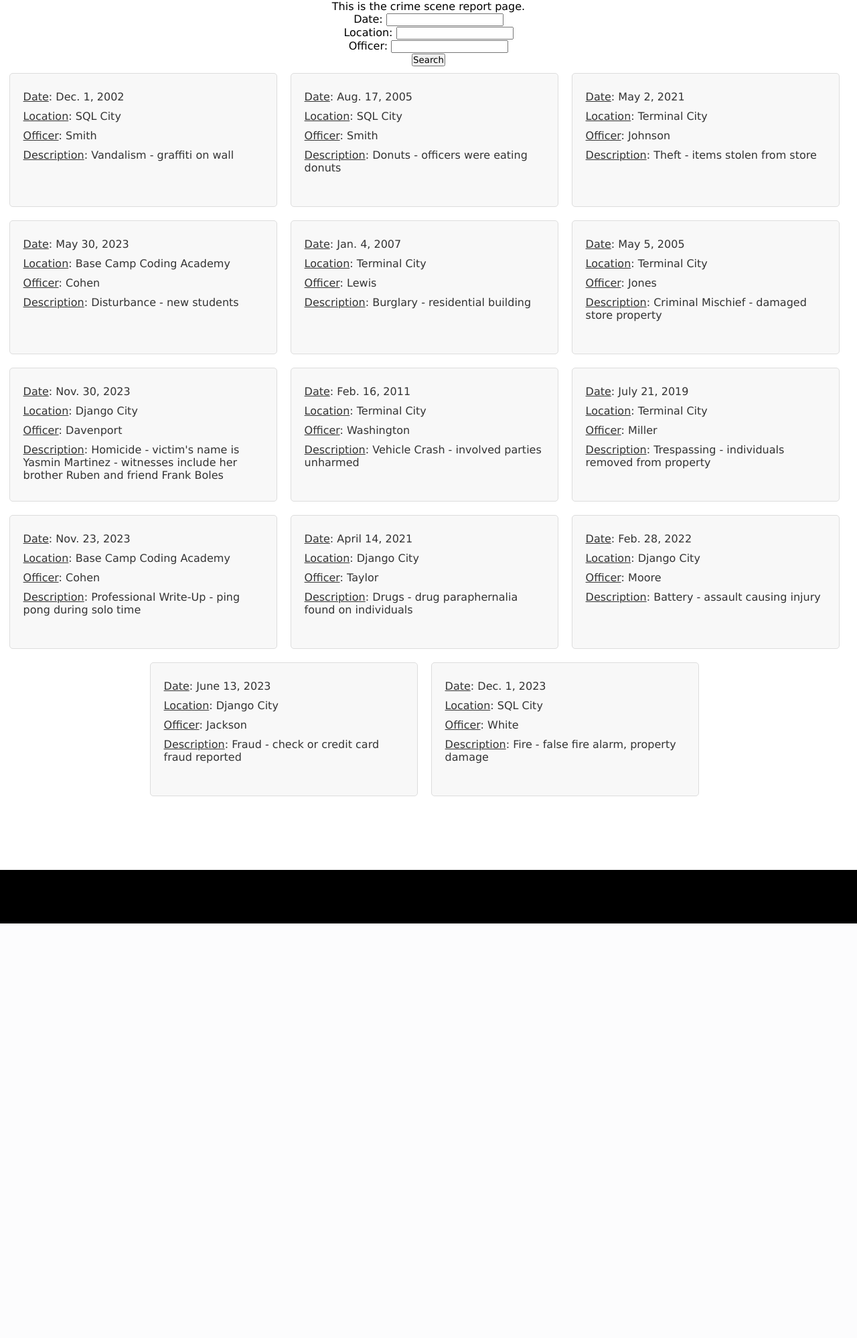
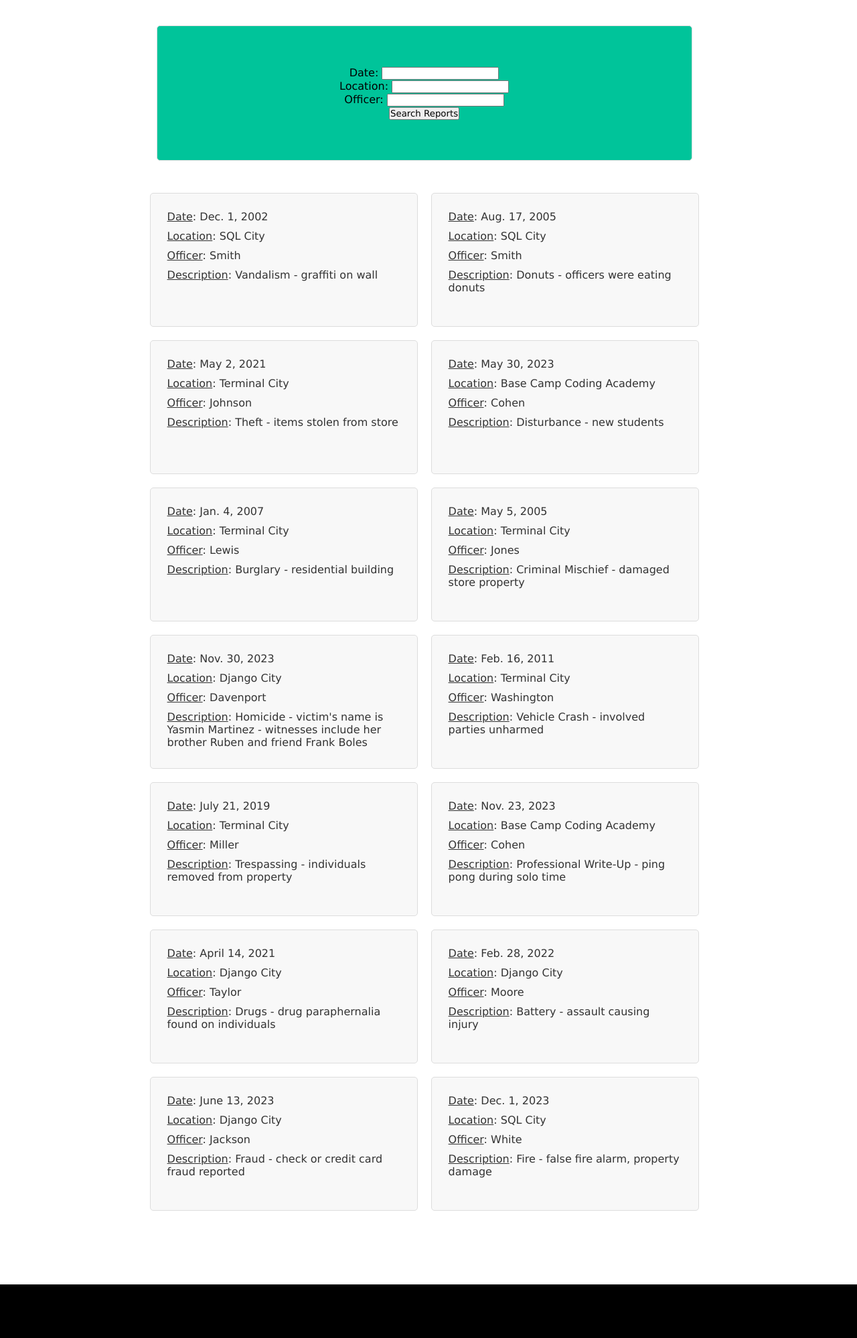
Before and after one commit to aescudero24/unit_project_u5, a Django app: page /report/ in a window 1280 px wide. Shown: the part 99-2097 px from the top of the page at 67% size. Before the commit the page ends 1478 px from the top, so only its background shows below. Run offline with Django 4.2, Linux system fonts and the light colour scheme; data comes from the database, SQL or seed files in the repository; both versions use the stored data as it was after the commit.

Commit message:
stopping point dec. 1, 2023 12:24pm

```diff
--- a/app/forms.py
+++ b/app/forms.py
@@ -7,3 +7,10 @@ class CrimeSceneReportForm(forms.Form):
     date = forms.DateField(required=False)
     location = forms.CharField(required=False)
     officer = forms.CharField(required=False)
+
+
+class SuspectForm(forms.Form):
+    personal_id = forms.IntegerField(required=False)
+    first_name = forms.CharField(required=False)
+    last_name = forms.CharField(required=False)
+    drivers_license_id = forms.IntegerField(required=False)
--- a/app/static/styles.css
+++ b/app/static/styles.css
@@ -46,41 +46,59 @@ body {
 }
 
 .image {
-  height: 150px;
+  height: 300px;
   width: auto;
 }
 
 #main {
   width: 99%;
   display: flex;
-  flex-direction: row;
+  flex-direction: column;
   justify-content: center;
   align-items: center;
   flex-wrap: wrap;
 }
 
-.report {
+#search {
+  margin: 3%;
+  width: 800px;
+  padding: 60px;
+  border: 1px solid #ddd;
+  border-radius: 5px;
+  background: #00c49a;
+}
+
+#data {
+  justify-content: center;
+  align-items: center;
+  width: 99%;
+  display: flex;
+  flex-wrap: wrap;
+  flex-direction: row;
+}
+
+.data {
   flex-direction: column;
-  justify-content: flex-start; /* Align items to the start of the flex container */
-  align-items: flex-start; /* Align items to the start of the flex container */
+  justify-content: flex-start;
+  align-items: flex-start;
   width: 400px;
   height: 200px;
   display: flex;
   text-align: left;
   flex-wrap: wrap;
-  padding: 20px; /* Adjust as needed */
-  margin: 10px; /* Adjust as needed */
-  background-color: #f8f8f8; /* Light gray or your preferred color */
-  border: 1px solid #ddd; /* Light border color */
-  border-radius: 5px; /* Rounded corners */
-  font-family: "Arial", sans-serif; /* Choose a suitable font */
-  font-size: 16px; /* Adjust as needed */
-  color: #333; /* Text color */
+  padding: 20px;
+  margin: 10px;
+  background: #f8f8f8;
+  border: 1px solid #ddd;
+  border-radius: 5px;
+  font-family: "Arial", sans-serif;
+  font-size: 16px;
+  color: #333;
   overflow-y: auto;
 }
 
-.report p {
-  margin: 5px 0; /* Adjust as needed */
+.data p {
+  margin: 5px;
   text-align: left;
 }
 
--- a/app/templates/report.html
+++ b/app/templates/report.html
@@ -1,27 +1,28 @@
-{% extends "root.html" %} {% block setup %}
+{% extends "root.html" %}{% block setup %}
 <title>Crime Scene Reports</title>
 {% endblock setup %}{% block content %}
-<p>This is the crime scene report page.</p>
+<div id="main">
+    <div id="search">
         <form action="{% url "report" %}">
             {% csrf_token %} {{ form.as_p }}
 
-    <button>Search</button>
+            <button>Search Reports</button>
         </form>
-<div id="main">
-{% if not reports%}
+    </div>
+    <div id="data">
+        {% if not filtered_reports%}
             {% for report in all_reports %}
-    <div class="report">
+                <div class="data">
                     <p><u>Date</u>: {{ report.date }}</p>
                     <p><u>Location</u>: {{ report.location }}</p>
                     <p><u>Officer</u>: {{ report.officer }}</p>
                     <p><u>Description</u>: {{ report.description }}</p>
                 </div>
-
             {% endfor %}
 
-{% elif reports %}
-    {% for report in  reports%}
-    <div class="report">
+        {% elif filtered_reports %}
+            {% for report in  filtered_reports%}
+                <div class="data">
                     <p><u>Date</u>: {{ report.date }}</p>
                     <p><u>Location</u>: {{ report.location }}</p>
                     <p><u>Officer</u>: {{ report.officer }}</p>
@@ -30,4 +31,5 @@
             {% endfor %}
         {% endif %}
     </div>
+</div>
 {% endblock content %}
--- a/app/views.py
+++ b/app/views.py
@@ -36,7 +36,29 @@ def crime_scene_report_view(request: HttpRequest) -> HttpResponse:
 
 
 def suspects_view(request: HttpRequest) -> HttpResponse:
-    return render(request, "home.html")
+    if models.CrimeSceneReport.objects.all().count() == 0:
+        crime_scene_report_data = models.load_crime_scene_report_data()
+        models.save_crime_scene_report_data(crime_scene_report_data)
+    form = CrimeSceneReportForm(request.GET)
+    if form.is_valid():
+        personal_id = form.cleaned_data["personal_id"]
+        first_name = form.cleaned_data["first_name"]
+        last_name = form.cleaned_data["last_name"]
+        drivers_license_id = form.cleaned_data["drivers_license_id"]
+        all_suspects = models.all_suspects()
+        filtered_suspects = models.find_suspects(
+            personal_id, first_name, last_name, drivers_license_id
+        )
+        return render(
+            request,
+            "suspect.html",
+            {
+                "form": form,
+                "all_reports": all_reports,
+                "filtered_reports": filtered_reports,
+            },
+        )
+    return render(request, "suspect.html", {"form": form})
 
 
 def drivers_view(request: HttpRequest) -> HttpResponse:
```
Also changed, not shown: app/models.py (+230 -14 lines), app/templates/suspects.html (+34 -0 lines), db.sqlite3. Lines whose indentation alone changed are shown as unchanged.
